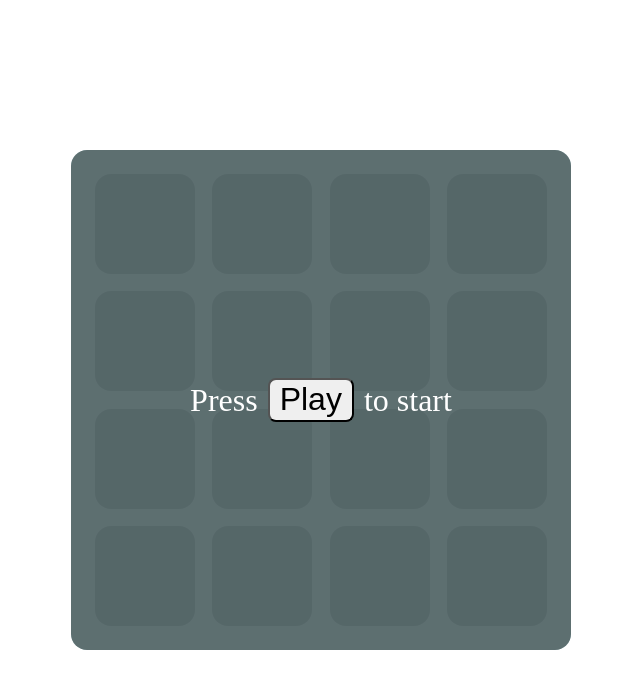
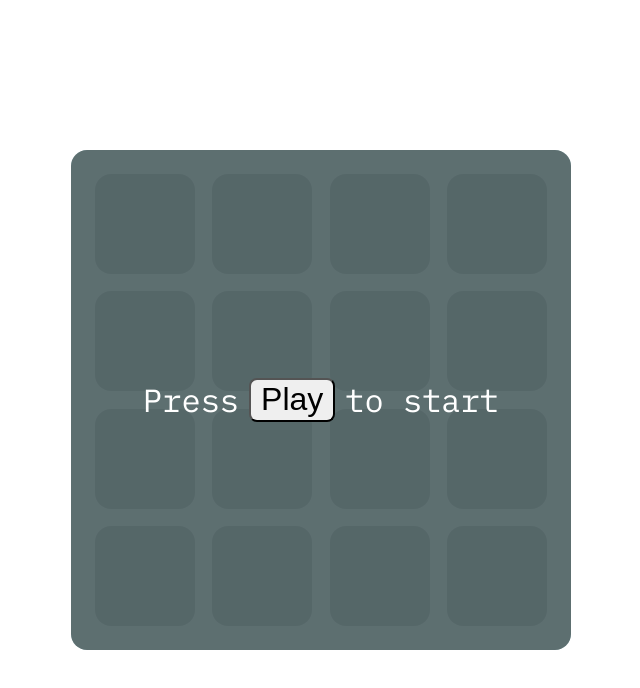
Before and after one commit to probil/15-puzzle, a Vue app: page / in a window 1280 px wide. Shown: the top 688 px of the page, without its empty margins (319-959 px from the left). Built offline with nearby package versions, Linux system fonts and the light colour scheme.

Commit message:
feat(app): use `IBM Plex Mono` font by default

```diff
--- a/src/components/App.vue
+++ b/src/components/App.vue
@@ -65,6 +65,7 @@
 <style lang="stylus">
   body
     margin 0
+    font-family: 'IBM Plex Mono', monospace;
 
   .app
     min-height 100vh
--- a/src/index.html
+++ b/src/index.html
@@ -2,6 +2,7 @@
 <html lang="en">
 <head>
   <title>15-puzzle game</title>
+  <link href="https://fonts.googleapis.com/css?family=IBM+Plex+Mono" rel="stylesheet">
 </head>
 <body>
 <div id="app"></div>
```
